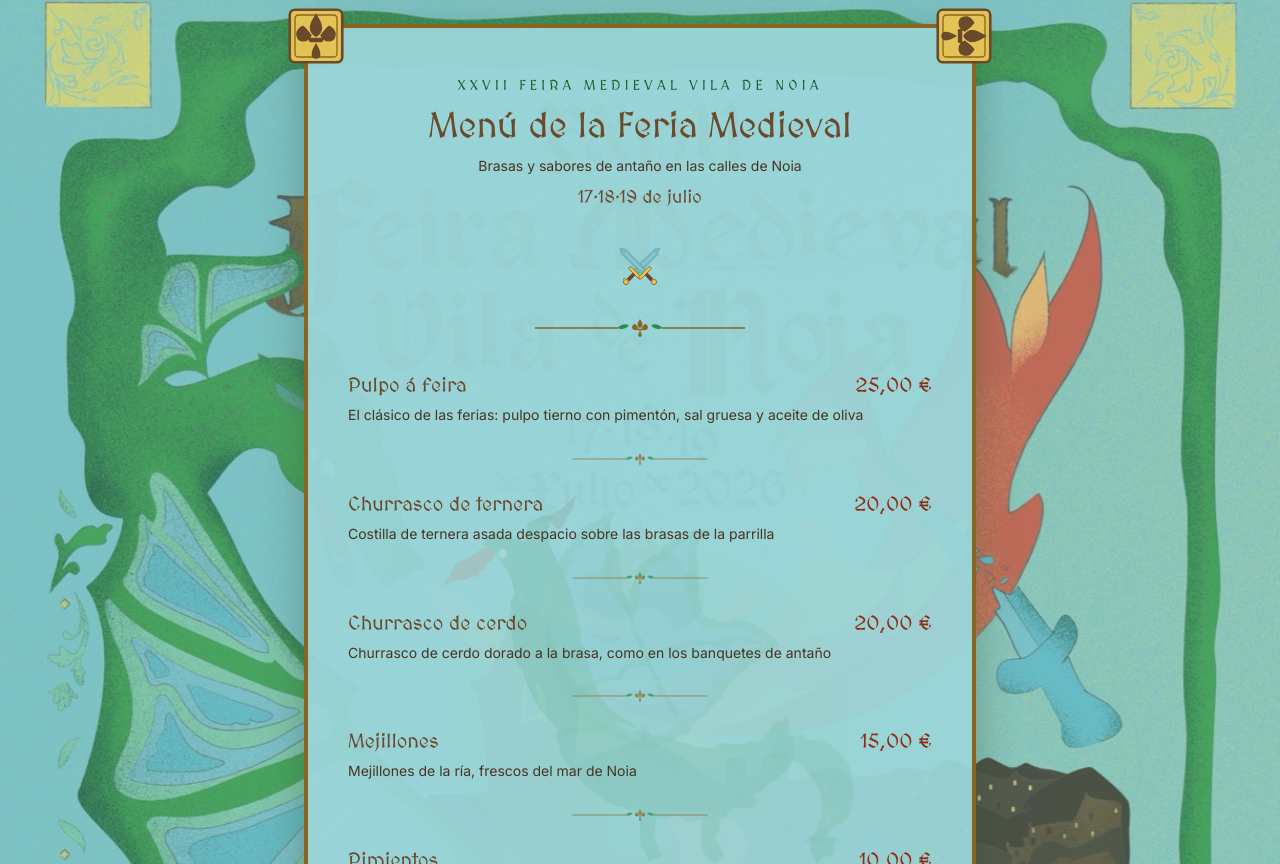
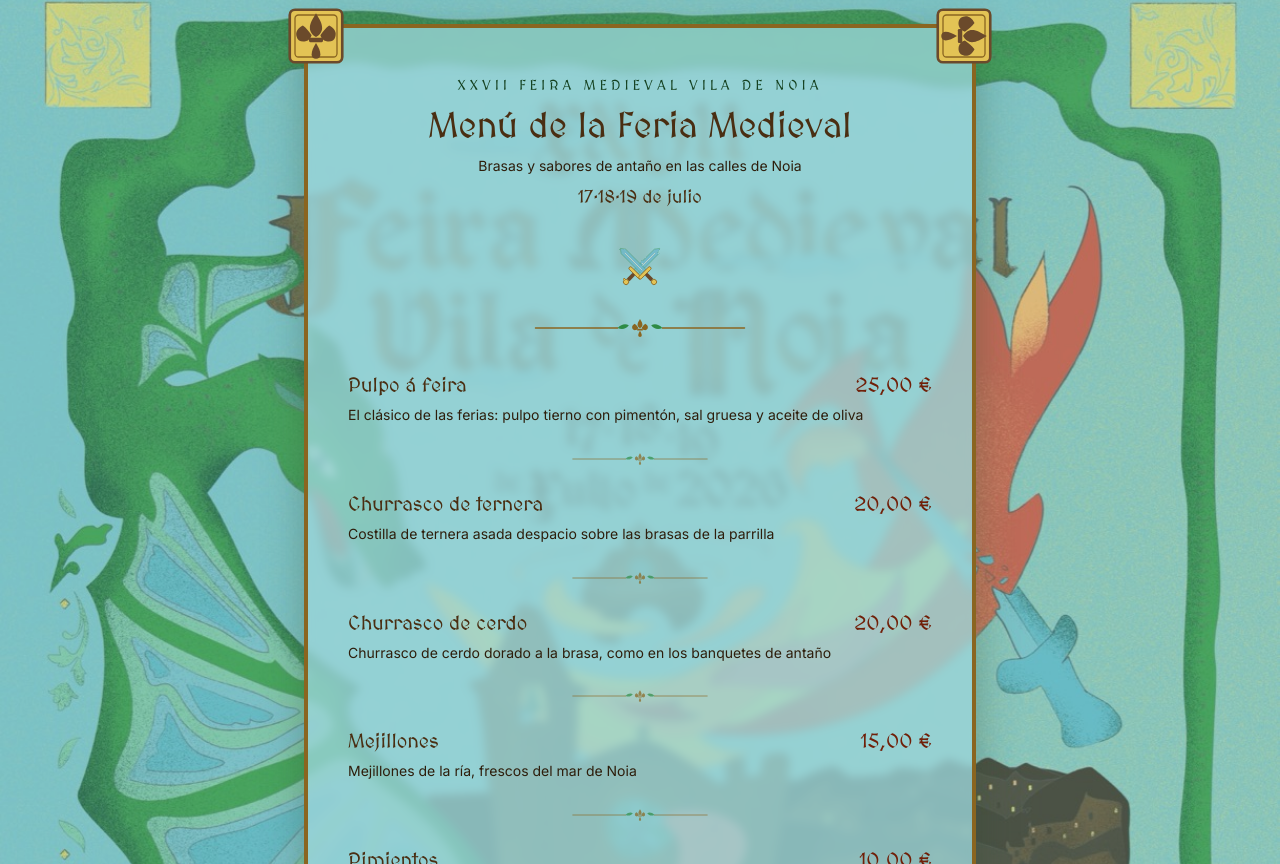
Before and after one commit to aleglope/La-Parrilla-de-champi, a Next.js app: page /es/feria-preview in a window 1280 px wide. Shown: the part 196-1060 px from the top of the page. Built offline with nearby package versions, Linux system fonts and the light colour scheme.

Commit message:
feat(feria): translucent menu card over poster, darker inks for AA contrast

```diff
--- a/components/feria/MedievalMenuContent.tsx
+++ b/components/feria/MedievalMenuContent.tsx
@@ -9,7 +9,6 @@ import {
   CornerOrnament,
   CrossedSwords,
   FleurDeLisDivider,
-  WatercolorDragon,
 } from "./MedievalOrnaments";
 import type { Locale } from "@/i18n-config";
 
@@ -39,31 +38,28 @@ export function MedievalMenuContent({ lang }: MedievalMenuContentProps) {
       {/* Velo turquesa para integrar el cartel y asegurar legibilidad en bordes */}
       <div className="absolute inset-0 bg-[#87CDD2]/25" aria-hidden="true" />
 
-      <div className="relative mx-auto max-w-2xl rounded-lg border-4 border-[#8A6520] bg-[#9AD5D9]/95 px-5 py-12 sm:px-10 shadow-[0_10px_40px_rgba(43,74,43,0.35)]">
+      <div className="relative mx-auto max-w-2xl rounded-lg border-4 border-[#8A6520] bg-[#9AD5D9]/[0.78] backdrop-blur-[5px] px-5 py-12 sm:px-10 shadow-[0_10px_40px_rgba(43,74,43,0.35)]">
         {/* Cuadros mostaza en las 4 esquinas */}
         <CornerOrnament className="absolute -top-5 -left-5 h-12 w-12 sm:h-14 sm:w-14" />
         <CornerOrnament className="absolute -top-5 -right-5 h-12 w-12 sm:h-14 sm:w-14 rotate-90" />
         <CornerOrnament className="absolute -bottom-5 -left-5 h-12 w-12 sm:h-14 sm:w-14 -rotate-90" />
         <CornerOrnament className="absolute -bottom-5 -right-5 h-12 w-12 sm:h-14 sm:w-14 rotate-180" />
 
-        {/* Dragón acuarela como marca de agua tras la lista */}
-        <WatercolorDragon className="pointer-events-none absolute left-1/2 top-1/2 h-[min(85%,540px)] w-auto -translate-x-1/2 -translate-y-1/2 opacity-[0.16]" />
-
         {/* Cabecera del evento */}
         <header className="relative text-center">
           <p
-            className={`${medievalFont.className} text-sm uppercase tracking-[0.3em] text-[#1E5A2E]`}
+            className={`${medievalFont.className} text-sm uppercase tracking-[0.3em] text-[#14401F]`}
           >
             {texts.eventName}
           </p>
           <h2
-            className={`${medievalFont.className} mt-3 text-3xl sm:text-4xl text-[#6B4A2B]`}
+            className={`${medievalFont.className} mt-3 text-3xl sm:text-4xl text-[#4A2E12]`}
           >
             {texts.menuHeading}
           </h2>
-          <p className="mt-2 text-sm text-[#4A3320]">{texts.menuSubtitle}</p>
+          <p className="mt-2 text-sm text-[#2E1E0C]">{texts.menuSubtitle}</p>
           <p
-            className={`${medievalFont.className} mt-2 text-lg text-[#6B4A2B]`}
+            className={`${medievalFont.className} mt-2 text-lg text-[#4A2E12]`}
           >
             {texts.dates}
           </p>
@@ -87,17 +83,17 @@ export function MedievalMenuContent({ lang }: MedievalMenuContentProps) {
                 )}
                 <div className="flex items-baseline justify-between gap-4">
                   <h3
-                    className={`${medievalFont.className} text-xl text-[#6B4A2B]`}
+                    className={`${medievalFont.className} text-xl text-[#4A2E12]`}
                   >
                     {name}
                   </h3>
                   <span
-                    className={`${medievalFont.className} whitespace-nowrap text-xl text-[#8F2E14]`}
+                    className={`${medievalFont.className} whitespace-nowrap text-xl text-[#701F08]`}
                   >
                     {formatPrice(dish.price)}
                   </span>
                 </div>
-                <p className="mt-1 text-sm leading-relaxed text-[#4A3320]">
+                <p className="mt-1 text-sm leading-relaxed text-[#2E1E0C]">
                   {description}
                 </p>
               </li>
--- a/components/feria/MedievalOrnaments.tsx
+++ b/components/feria/MedievalOrnaments.tsx
@@ -69,135 +69,6 @@ export function CornerOrnament({ className = "" }: OrnamentProps) {
         strokeWidth="1.5"
       />
       <FleurDeLisGlyph fill={FERIA_COLORS.brown} />
-    </svg>
-  );
-}
-
-/**
- * Dragón estilo acuarela inspirado en el del cartel oficial (dibujo propio,
- * no extraído del cartel). Aguadas translúcidas + filtros de turbulencia para
- * el borde orgánico de acuarela. Pensado como marca de agua de fondo.
- */
-export function WatercolorDragon({ className = "" }: OrnamentProps) {
-  return (
-    <svg
-      viewBox="0 0 420 420"
-      className={className}
-      aria-hidden="true"
-      focusable="false"
-    >
-      <defs>
-        <filter id="feria-wc" x="-20%" y="-20%" width="140%" height="140%">
-          <feTurbulence
-            type="fractalNoise"
-            baseFrequency="0.045"
-            numOctaves="3"
-            seed="7"
-            result="noise"
-          />
-          <feDisplacementMap in="SourceGraphic" in2="noise" scale="12" />
-        </filter>
-        <filter id="feria-wc-soft" x="-30%" y="-30%" width="160%" height="160%">
-          <feTurbulence
-            type="fractalNoise"
-            baseFrequency="0.03"
-            numOctaves="2"
-            seed="3"
-            result="noise"
-          />
-          <feDisplacementMap in="SourceGraphic" in2="noise" scale="24" />
-          <feGaussianBlur stdDeviation="2" />
-        </filter>
-      </defs>
-
-      {/* Aguada de fondo (mancha salvia) */}
-      <ellipse
-        cx="215"
-        cy="225"
-        rx="155"
-        ry="135"
-        fill={FERIA_COLORS.sage}
-        opacity="0.3"
-        filter="url(#feria-wc-soft)"
-      />
-
-      {/* Ala: membrana turquesa-azulada con nervios verdes */}
-      <g filter="url(#feria-wc)">
-        <path
-          d="M158 212 C 128 152 138 100 186 70 C 181 112 190 132 204 142 C 209 106 229 86 258 80 C 244 112 248 136 262 152 C 282 146 302 152 314 168 C 288 178 272 192 264 212 C 242 252 196 256 158 212 Z"
-          fill="#5FAEC4"
-          opacity="0.6"
-          stroke={FERIA_COLORS.green}
-          strokeWidth="7"
-          strokeOpacity="0.75"
-        />
-        <path
-          d="M162 208 C 196 178 240 164 304 166"
-          fill="none"
-          stroke={FERIA_COLORS.green}
-          strokeWidth="4"
-          strokeOpacity="0.45"
-        />
-        <path
-          d="M186 76 C 196 132 210 182 240 224"
-          fill="none"
-          stroke={FERIA_COLORS.green}
-          strokeWidth="4"
-          strokeOpacity="0.45"
-        />
-      </g>
-
-      {/* Cuerpo */}
-      <g filter="url(#feria-wc)">
-        <path
-          d="M142 232 C 152 286 212 312 266 302 C 316 292 336 256 326 226 C 306 246 272 252 236 242 C 196 230 166 227 142 232 Z"
-          fill={FERIA_COLORS.green}
-          opacity="0.6"
-        />
-        {/* Cuello y cabeza */}
-        <path
-          d="M150 237 C 122 212 107 177 110 137 C 112 112 104 97 87 90 C 97 82 110 82 120 88 C 120 76 128 68 140 68 C 136 78 136 88 142 96 C 160 118 162 162 174 197 C 180 214 192 224 207 230 Z"
-          fill={FERIA_COLORS.green}
-          opacity="0.75"
-        />
-        {/* Mandíbula abierta (lengua de fuego) */}
-        <path
-          d="M94 92 C 76 96 62 106 56 120 C 74 118 90 110 100 100 Z"
-          fill={FERIA_COLORS.fire}
-          opacity="0.8"
-        />
-        {/* Cuerno */}
-        <path
-          d="M138 70 C 144 60 152 54 162 52 C 158 62 152 70 144 76 Z"
-          fill={FERIA_COLORS.brown}
-          opacity="0.7"
-        />
-        {/* Cola con punta de flecha */}
-        <path
-          d="M320 240 C 356 234 378 254 375 284 C 373 306 358 320 338 322 C 352 306 356 288 344 271 C 335 259 322 251 304 252 Z"
-          fill={FERIA_COLORS.green}
-          opacity="0.55"
-        />
-        <path
-          d="M340 314 L 366 320 L 348 340 Z"
-          fill={FERIA_COLORS.green}
-          opacity="0.6"
-        />
-        {/* Patas */}
-        <path
-          d="M210 300 C 208 314 210 326 216 336 L 228 332 C 222 322 220 312 222 302 Z"
-          fill={FERIA_COLORS.green}
-          opacity="0.6"
-        />
-        <path
-          d="M258 300 C 256 314 258 326 264 336 L 276 332 C 270 322 268 312 270 302 Z"
-          fill={FERIA_COLORS.green}
-          opacity="0.6"
-        />
-      </g>
-
-      {/* Ojo */}
-      <circle cx="103" cy="97" r="3.5" fill="#F3E6C8" />
     </svg>
   );
 }
```
